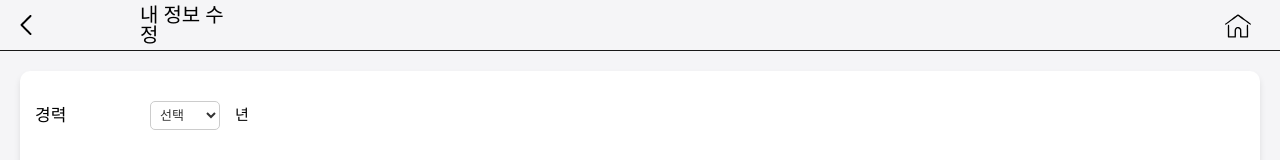
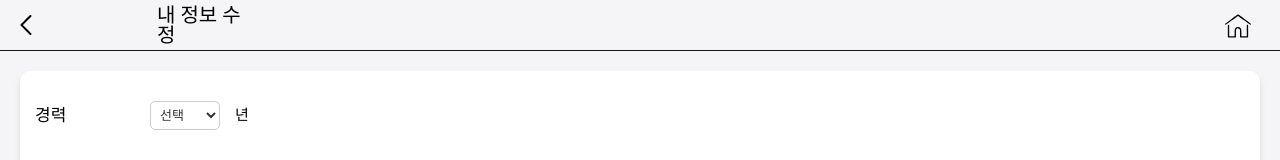
Before and after one commit to KEBBootCamp/Frontend, a React (Vite) app: page /expert-my-info-fix in a window 1280 px wide. Shown: the top 160 px of the page. Built offline with nearby package versions, Linux system fonts and the light colour scheme; a web font is replaced by a local one.

Commit message:
style: css 수정 및 주석 제거

```diff
--- a/src/components/common/Header.jsx
+++ b/src/components/common/Header.jsx
@@ -50,6 +50,7 @@ const HeaderLogoButton = styled.button`
 `;
 
 const HeaderTitle = styled.div`
+    color: black;
     font-family: "ONE-Mobile-POP";
     font-size: 3.5rem;
 `;
--- a/src/components/common/MypageHeader.jsx
+++ b/src/components/common/MypageHeader.jsx
@@ -46,7 +46,7 @@ const MypageHeaderBox = styled.div`
 
 const MypageHeaderText = styled.div`
     width: 10rem;
-    margin-left: 1rem;
+    margin-left: 2.7rem;
 `;
 
 const HomepageBtn = styled.button`
--- a/src/pages/Home.jsx
+++ b/src/pages/Home.jsx
@@ -129,7 +129,6 @@ const SelectBoxWrapper = styled.div`
     text-align: center;
 
     padding: 1rem;
-    /* background-color: #f1f1f1; */
 `;
 
 const LeftBox = styled.div`
```
